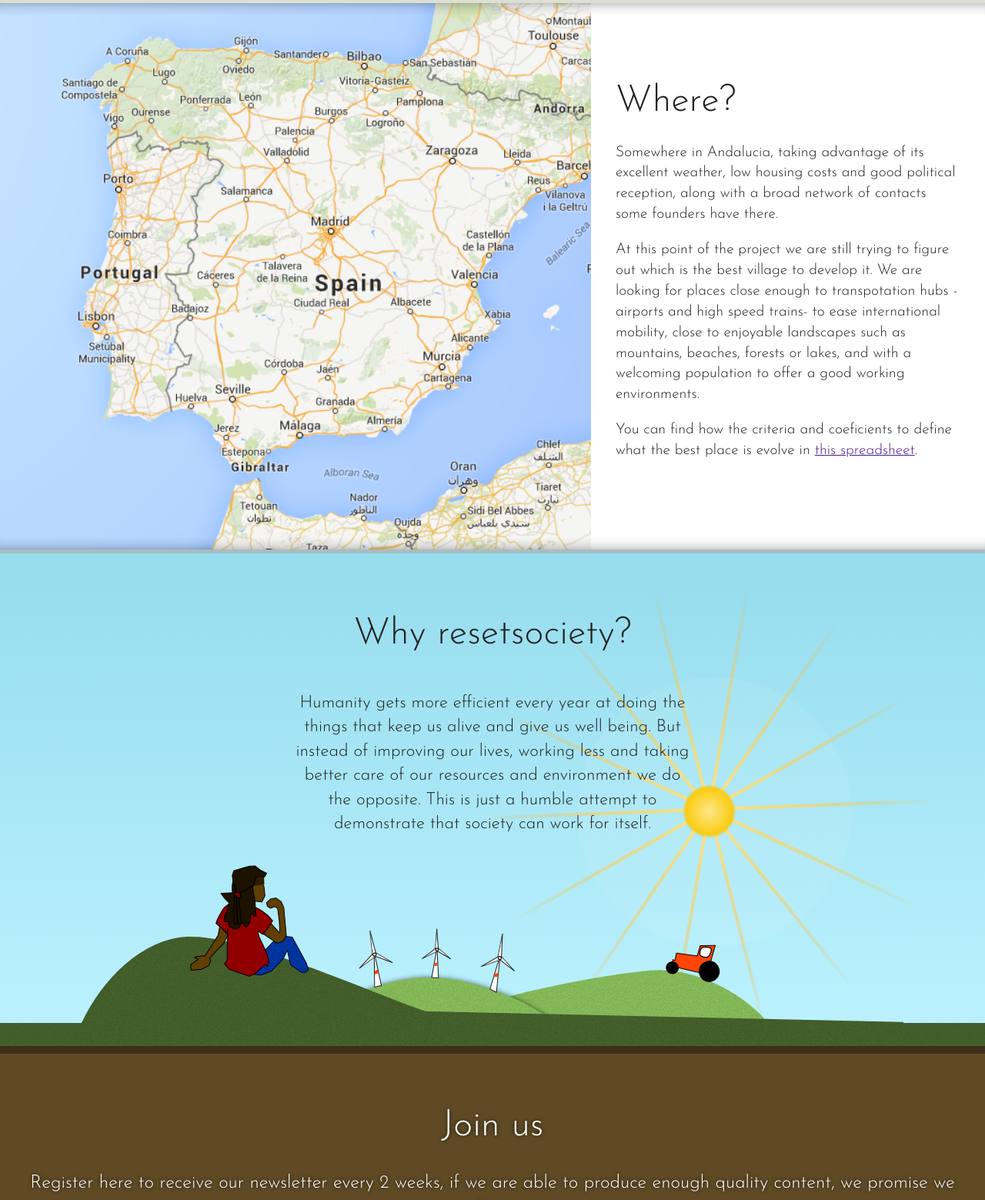
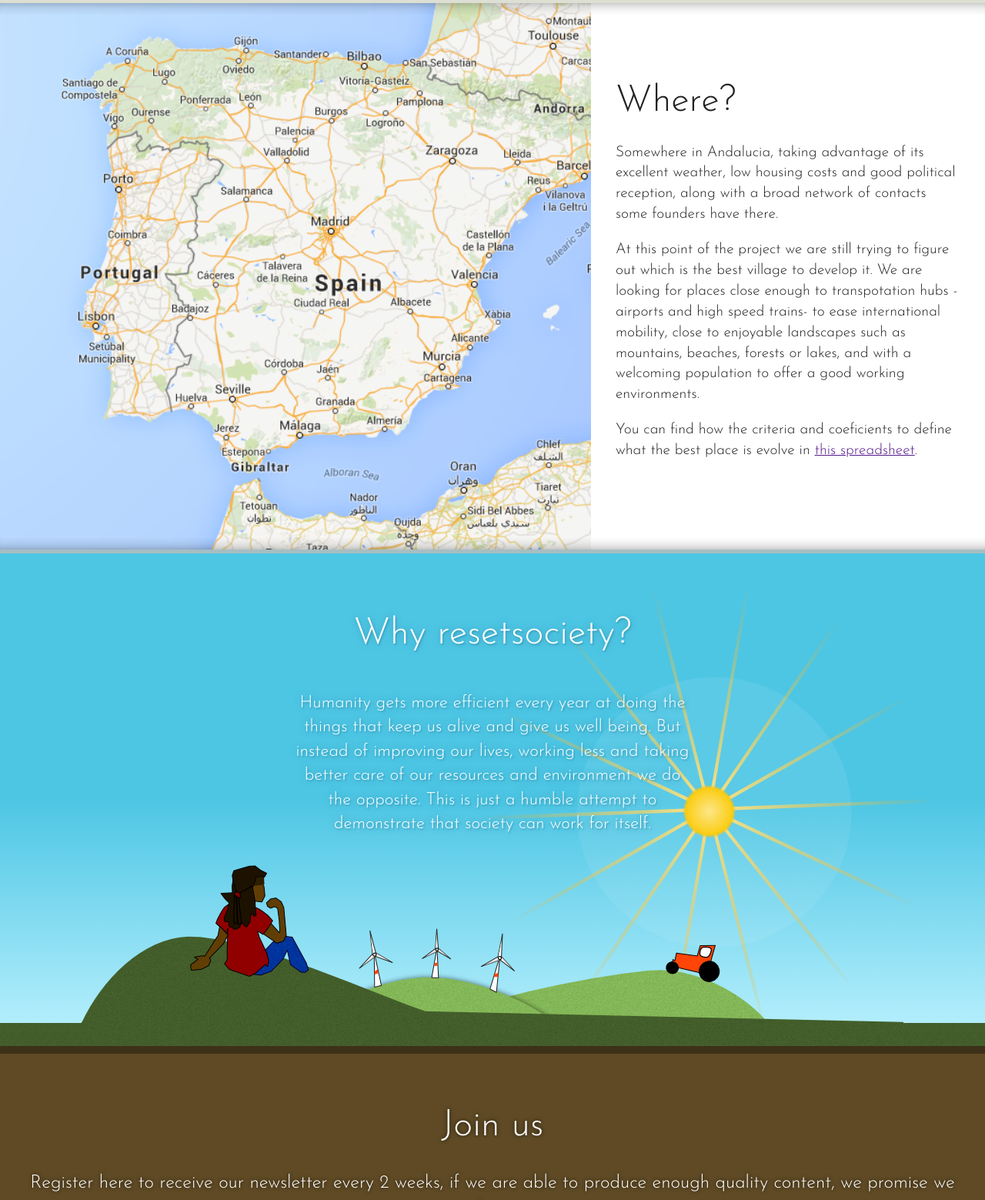
Before and after one commit to Sauco82/resetsociety, a PHP site: page / in a window 1280 px wide. Shown: the part 2260-3819 px from the top of the page at 77% size. Run offline with PHP 8.4, Linux system fonts and the light colour scheme; some libraries are stand-ins or nearby versions.

Commit message:
improve sky contrast

```diff
--- a/css/home.css
+++ b/css/home.css
@@ -31,7 +31,7 @@
 .home__intro__sky{
   position: relative;
   background: #BDF2FF;
-  background: linear-gradient(180deg,#95DCED,#BDF2FF);
+  background: linear-gradient(180deg,#4DC6E4,#BDF2FF);
   min-height: 65%;
 }
 
@@ -358,10 +358,12 @@
               url(../img/ground2.png) repeat-x 0 100%,
               url(../img/backmountains.png) no-repeat 60% 100%,
               url(../img/sun.png) no-repeat 90% 90%,
-              linear-gradient(180deg,#95DCED,#BDF2FF);
+              linear-gradient(180deg,#4DC6E4, #4DC6E4, #BDF2FF);
   min-height: 80%;
   display: flex;
   justify-content: center;
+  color: white;
+  text-shadow: 0 0 0.5rem rgba(54, 146, 175, 0.77),0.1rem 0.1rem 0.1rem rgba(54, 146, 175, 0.55);
 }
 
 @media only screen and (max-width: 1000px) and (orientation: landscape){
```
